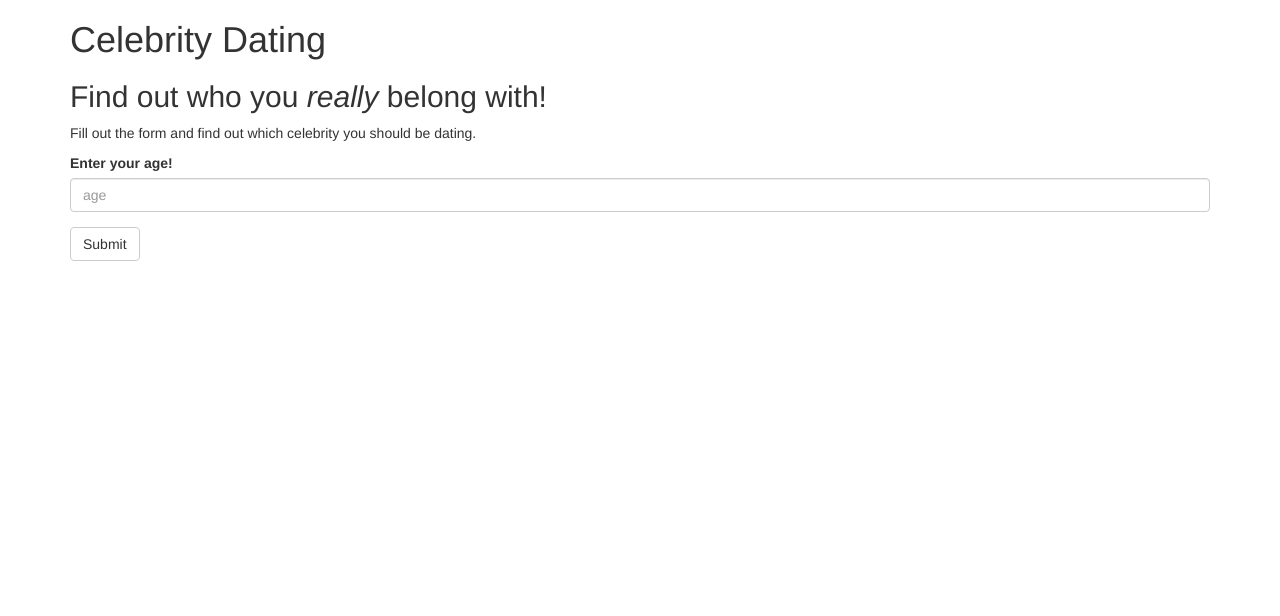
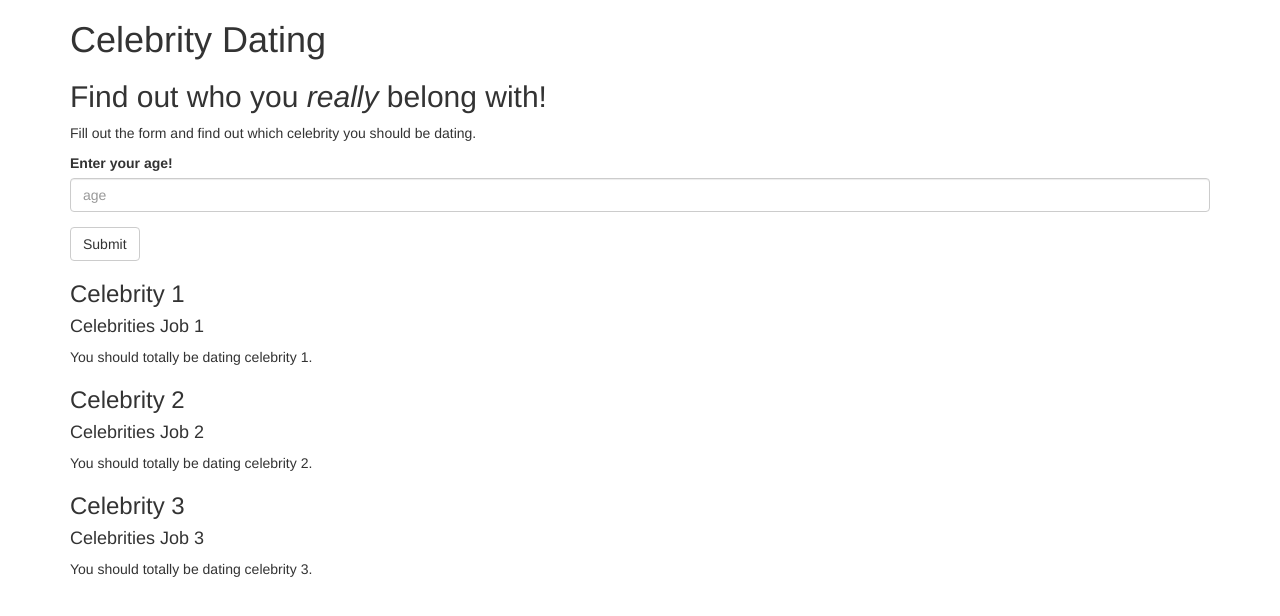
Before and after one commit to waitbutmetho/epicodus-intro-celebrity_dating, a plain HTML site: page index.html in a window 1280 px wide. Drawn offline with Linux system fonts and the light colour scheme.

Commit message:
add content for three generic celebrities, all showing

```diff
--- a/index.html
+++ b/index.html
@@ -29,12 +29,28 @@
       <!-- content ie the info about who to date -->
       <!-- initially all hidden, reveals based on answers from form -->
       <div class="allcelebrities">
+
         <!-- celebrity 1 -->
-        <div class="celebrity1 hidden"></div>
+        <div class="celebrity1 celebrityHidden">
+          <h3 class="name">Celebrity 1</h3>
+          <h4 class="title">Celebrities Job 1</h4>
+          <p>You should totally be dating celebrity 1.</p>
+        </div>
+
         <!-- celebrity 2 -->
-        <div class="celebrity2 hidden"></div>
+        <div class="celebrity2 celebrityHidden">
+          <h3 class="name">Celebrity 2</h3>
+          <h4 class="title">Celebrities Job 2</h4>
+          <p>You should totally be dating celebrity 2.</p>
+        </div>
+
         <!-- celebrity 3 -->
-        <div class="celebrity3 hidden"></div>
+        <div class="celebrity3 celebrityHidden">
+          <h3 class="name">Celebrity 3</h3>
+          <h4 class="title">Celebrities Job 3</h4>
+          <p>You should totally be dating celebrity 3.</p>
+        </div>
+
       </div>
 
 
```
